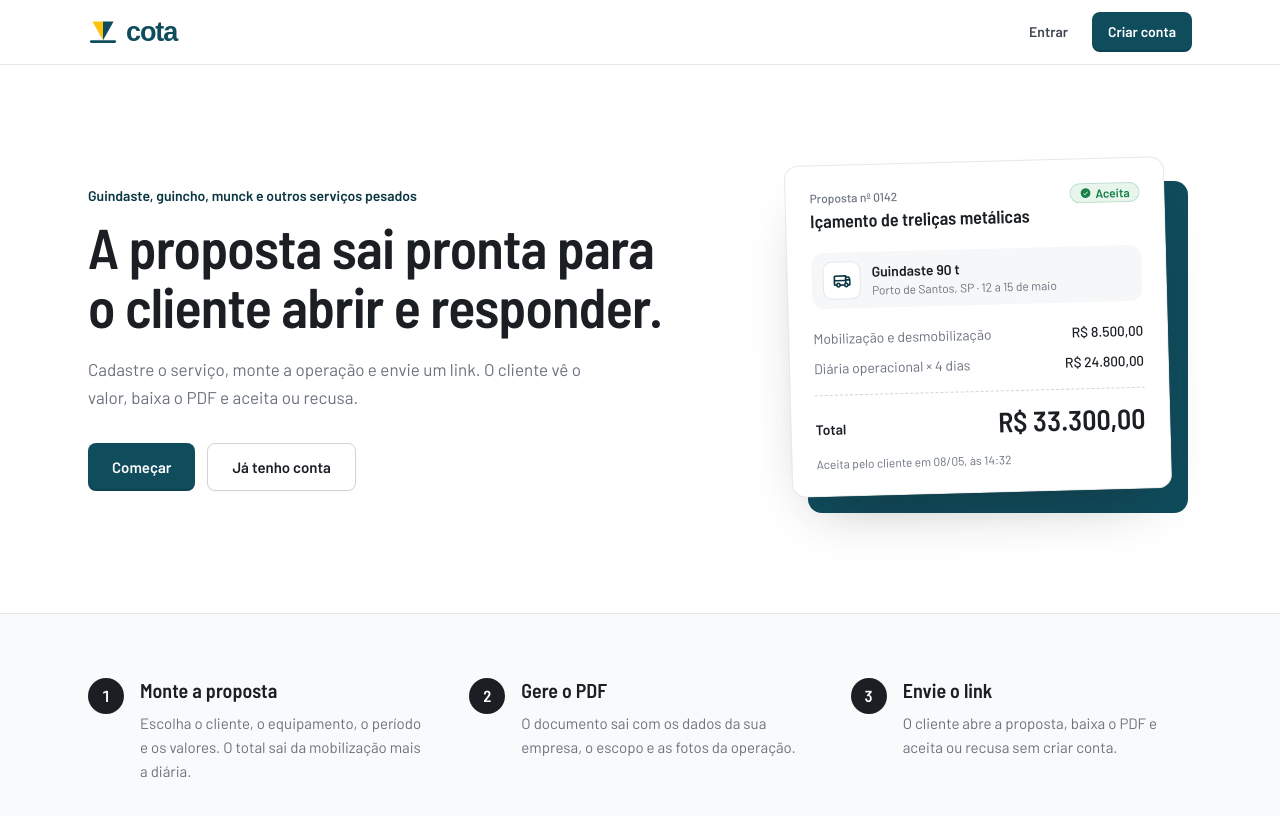
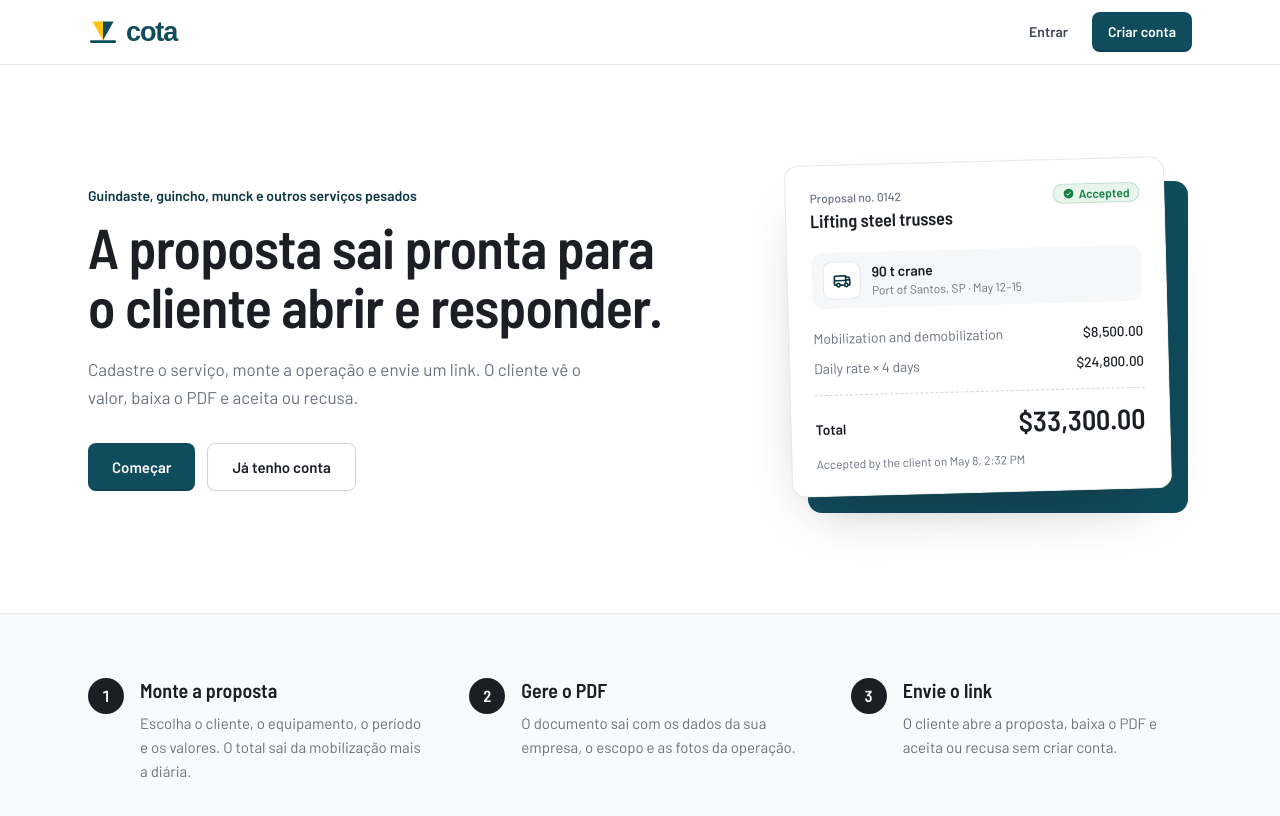
Before and after one commit to arturbordignon/cota, a Next.js app in the folder apps/web/: page / in a window 1280 px wide. Shown: the top 816 px of the page. Built offline with nearby package versions, Linux system fonts and the light colour scheme; no server answers; a web font is replaced by a local one.

Commit message:
(fix) Translate the sign-in side panel and its sample proposal.

```diff
--- a/apps/web/src/app/(auth)/layout.tsx
+++ b/apps/web/src/app/(auth)/layout.tsx
@@ -3,6 +3,7 @@
 import Link from "next/link";
 import { useEffect } from "react";
 import { useRouter } from "next/navigation";
+import { useTranslations } from "next-intl";
 
 import { Logo } from "@/components/brand/logo";
 import { ProposalSheet } from "@/components/brand/proposal-sheet";
@@ -11,6 +12,7 @@ import { useCurrentUser } from "@/components/providers/user-provider";
 export default function AuthLayout({ children }: { children: React.ReactNode }) {
   const router = useRouter();
   const { status } = useCurrentUser();
+  const t = useTranslations("auth.panel");
 
   useEffect(() => {
     if (status === "authenticated") {
@@ -21,7 +23,7 @@ export default function AuthLayout({ children }: { children: React.ReactNode })
   const content =
     status === "loading" ? (
       <div className="flex min-h-[280px] items-center justify-center text-sm text-muted">
-        Carregando sessão...
+        {t("loading")}
       </div>
     ) : (
       children
@@ -41,10 +43,10 @@ export default function AuthLayout({ children }: { children: React.ReactNode })
       <aside className="hidden overflow-hidden bg-primary lg:flex lg:flex-col lg:justify-center lg:px-14 xl:px-20">
         <div className="max-w-md">
           <h2 className="text-balance font-display text-[34px] font-semibold leading-[1.1] text-white">
-            Do pedido do cliente à proposta aceita, no mesmo fluxo.
+            {t("title")}
           </h2>
           <p className="mt-4 text-[15px] leading-relaxed text-white/75">
-            Monte a operação, gere o PDF com a sua marca e envie um link para o cliente aceitar ou recusar.
+            {t("description")}
           </p>
         </div>
         <div className="mt-10">
--- a/apps/web/src/components/brand/proposal-sheet.tsx
+++ b/apps/web/src/components/brand/proposal-sheet.tsx
@@ -1,14 +1,17 @@
 import { CheckCircle, Truck } from "@phosphor-icons/react/dist/ssr";
+
+import { useTranslations } from "next-intl";
 
 import { cn } from "@/lib/utils";
 
-const linhas = [
-  { rotulo: "Mobilização e desmobilização", valor: "R$ 8.500,00" },
-  { rotulo: "Diária operacional × 4 dias", valor: "R$ 24.800,00" },
-];
-
 // Illustrative proposal used on the marketing and sign-in screens.
 export function ProposalSheet({ className }: { className?: string }) {
+  const t = useTranslations("proposalSheet");
+  const linhas = [
+    { rotulo: t("mobilization"), valor: t("mobilizationValue") },
+    { rotulo: t("daily"), valor: t("dailyValue") },
+  ];
+
   return (
     <div
       aria-hidden
@@ -19,14 +22,14 @@ export function ProposalSheet({ className }: { className?: string }) {
     >
       <div className="flex items-start justify-between gap-4">
         <div>
-          <p className="text-xs font-medium text-muted">Proposta nº 0142</p>
+          <p className="text-xs font-medium text-muted">{t("number")}</p>
           <p className="mt-1 font-display text-lg font-semibold leading-tight text-ink">
-            Içamento de treliças metálicas
+            {t("title")}
           </p>
         </div>
         <span className="inline-flex items-center gap-1 rounded-full bg-success-soft px-2.5 py-0.5 text-xs font-semibold text-success ring-1 ring-inset ring-success/20">
           <CheckCircle size={12} weight="fill" />
-          Aceita
+          {t("status")}
         </span>
       </div>
 
@@ -35,8 +38,8 @@ export function ProposalSheet({ className }: { className?: string }) {
           <Truck size={18} weight="bold" />
         </span>
         <div className="min-w-0 text-sm">
-          <p className="font-semibold text-ink">Guindaste 90 t</p>
-          <p className="truncate text-xs text-muted">Porto de Santos, SP · 12 a 15 de maio</p>
+          <p className="font-semibold text-ink">{t("equipment")}</p>
+          <p className="truncate text-xs text-muted">{t("site")}</p>
         </div>
       </div>
 
@@ -50,13 +53,13 @@ export function ProposalSheet({ className }: { className?: string }) {
       </dl>
 
       <div className="mt-4 flex items-end justify-between border-t border-dashed border-outline pt-4">
-        <span className="text-sm font-semibold text-ink">Total</span>
+        <span className="text-sm font-semibold text-ink">{t("total")}</span>
         <span className="tabular font-display text-[28px] font-semibold leading-none text-ink">
-          R$ 33.300,00
+          {t("totalValue")}
         </span>
       </div>
 
-      <p className="mt-4 text-xs text-muted">Aceita pelo cliente em 08/05, às 14:32</p>
+      <p className="mt-4 text-xs text-muted">{t("acceptedAt")}</p>
     </div>
   );
 }
--- a/apps/web/src/messages/locales/en.ts
+++ b/apps/web/src/messages/locales/en.ts
@@ -112,7 +112,26 @@ export const enMessages = {
         "tooMany": "Too many accounts created from this network. Try again later.",
         "generic": "We couldn't create the account. Try again."
       }
+    },
+    "panel": {
+      "title": "From the client's request to the accepted proposal, in one flow.",
+      "description": "Plan the job, create the PDF with your brand and send a link for the client to accept or decline.",
+      "loading": "Loading your session..."
     }
+  },
+  "proposalSheet": {
+    "number": "Proposal no. 0142",
+    "title": "Lifting steel trusses",
+    "status": "Accepted",
+    "equipment": "90 t crane",
+    "site": "Port of Santos, SP · May 12–15",
+    "mobilization": "Mobilization and demobilization",
+    "mobilizationValue": "$8,500.00",
+    "daily": "Daily rate × 4 days",
+    "dailyValue": "$24,800.00",
+    "total": "Total",
+    "totalValue": "$33,300.00",
+    "acceptedAt": "Accepted by the client on May 8, 2:32 PM"
   },
   "clients": {
     "title": "Clients",
--- a/apps/web/src/messages/locales/pt-BR.ts
+++ b/apps/web/src/messages/locales/pt-BR.ts
@@ -112,7 +112,26 @@ export const ptBRMessages = {
         "tooMany": "Muitas contas criadas a partir desta rede. Tente novamente mais tarde.",
         "generic": "Não foi possível criar a conta. Tente novamente."
       }
+    },
+    "panel": {
+      "title": "Do pedido do cliente à proposta aceita, no mesmo fluxo.",
+      "description": "Monte a operação, gere o PDF com a sua marca e envie um link para o cliente aceitar ou recusar.",
+      "loading": "Carregando sessão..."
     }
+  },
+  "proposalSheet": {
+    "number": "Proposta nº 0142",
+    "title": "Içamento de treliças metálicas",
+    "status": "Aceita",
+    "equipment": "Guindaste 90 t",
+    "site": "Porto de Santos, SP · 12 a 15 de maio",
+    "mobilization": "Mobilização e desmobilização",
+    "mobilizationValue": "R$ 8.500,00",
+    "daily": "Diária operacional × 4 dias",
+    "dailyValue": "R$ 24.800,00",
+    "total": "Total",
+    "totalValue": "R$ 33.300,00",
+    "acceptedAt": "Aceita pelo cliente em 08/05, às 14:32"
   },
   "clients": {
     "title": "Clientes",
```
